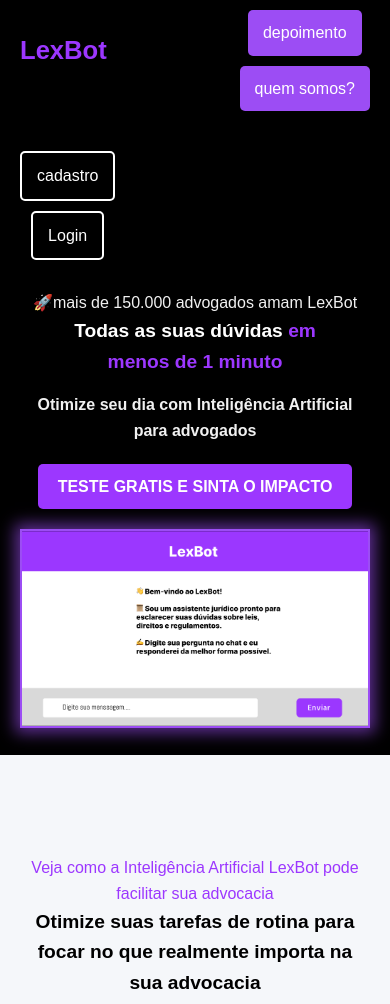
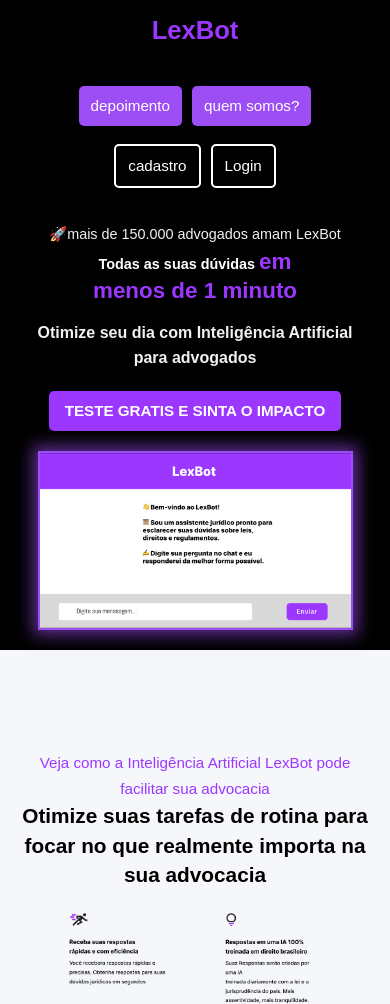
Before and after one commit to imLu4n/Chat_bot, a plain HTML site: page index.html in a window 390 px wide. Shown: the top 1004 px of the page. Drawn offline with Linux system fonts and the light colour scheme; a script that the page names is missing.

Commit message:
ajuste para mobile

```diff
--- a/index.html
+++ b/index.html
@@ -10,6 +10,7 @@
     <body>
 
         <section id="home">
+        <div class="group">
             <div class="Lex">
                 <h1>LexBot</h1>
                 <div class="Lex_barra">
@@ -21,6 +22,7 @@
                     <li id="btnLogin">Login</li>
                 </div>
             </div>
+        </div>
             <div class="container">
                 <a>🚀mais de 150.000 advogados amam LexBot</a>
                 <h2><a>Todas as suas dúvidas </a>em <br>menos de 1 minuto</h2>
@@ -75,7 +77,7 @@
 
         <section class="testemunha" id="testimonials">
             <div>
-                <img src="/img/lexbot4.png" alt="" class="fade-in">
+                <img src="/img/lexbot4.png" alt="" class="fade-in testemunha-img">
             </div>
         </section>
 
--- a/style.css
+++ b/style.css
@@ -312,6 +312,40 @@ footer {
     transform: translateY(0);
 }
 
+.group {
+    display: flex;
+    align-items: center;
+    gap: 20px;
+    flex-wrap: wrap;
+}
+
+@media (max-width: 425px) {
+    .Lex {
+        flex-wrap: wrap;
+        justify-content: space-between;
+    }
+
+    .Lex_barra,
+    .Login {
+        flex-direction: row !important;
+        align-items: center;
+        gap: 10px;
+    }
+}
+
+
+@media (max-width: 425px) {
+    .group {
+        flex-wrap: nowrap;
+        justify-content: center;
+    }
+
+    .Lex_barra,
+    .Login {
+        flex-direction: row;
+        gap: 10px;
+    }
+}
 
 @media (max-width: 768px) {
     h1 {
@@ -327,6 +361,7 @@ footer {
         flex-direction: column;
         align-items: center;
         gap: 10px;
+        height: 50px;
     }
 
     .ex {
@@ -371,3 +406,73 @@ footer {
         font-size: 0.95rem;
     }
 }
+@media (max-width: 425px) {
+    .Lex {
+        flex-direction: column;
+        gap: 10px;
+    }
+
+    .Lex_barra li,
+    .Login li {
+        padding: 8px 12px;
+        font-size: 0.95rem;
+    }
+
+    .container h2 {
+        font-size: 1.4rem;
+        line-height: 1.3;
+    }
+
+    .container a {
+        font-size: 0.9rem;
+    }
+
+    .highlight {
+        padding: 8px 16px;
+        font-size: 0.95rem;
+    }
+
+    .feature-card img {
+        width: 90%;
+        margin: 0 auto;
+        display: block;
+    }
+
+    .container2 h2 {
+        font-size: 1.3rem;
+        line-height: 1.4;
+    }
+
+    .container2 a {
+        font-size: 0.95rem;
+    }
+
+    .prof {
+        padding: 15px;
+    }
+
+    .fim h1 {
+        font-size: 1.3rem;
+        padding: 20px 10px;
+    }
+
+    .fim p {
+        font-size: 0.95rem;
+        padding: 15px;
+    }
+
+    .cta-button {
+        padding: 12px 24px;
+        font-size: 1rem;
+    }
+
+    .form-box {
+        padding: 20px;
+    }
+
+    .form-box input,
+    .form-box button {
+        font-size: 1rem;
+        padding: 10px;
+    }
+}
```
Also changed, not shown: chat/chat.css (+10 -2 lines).
